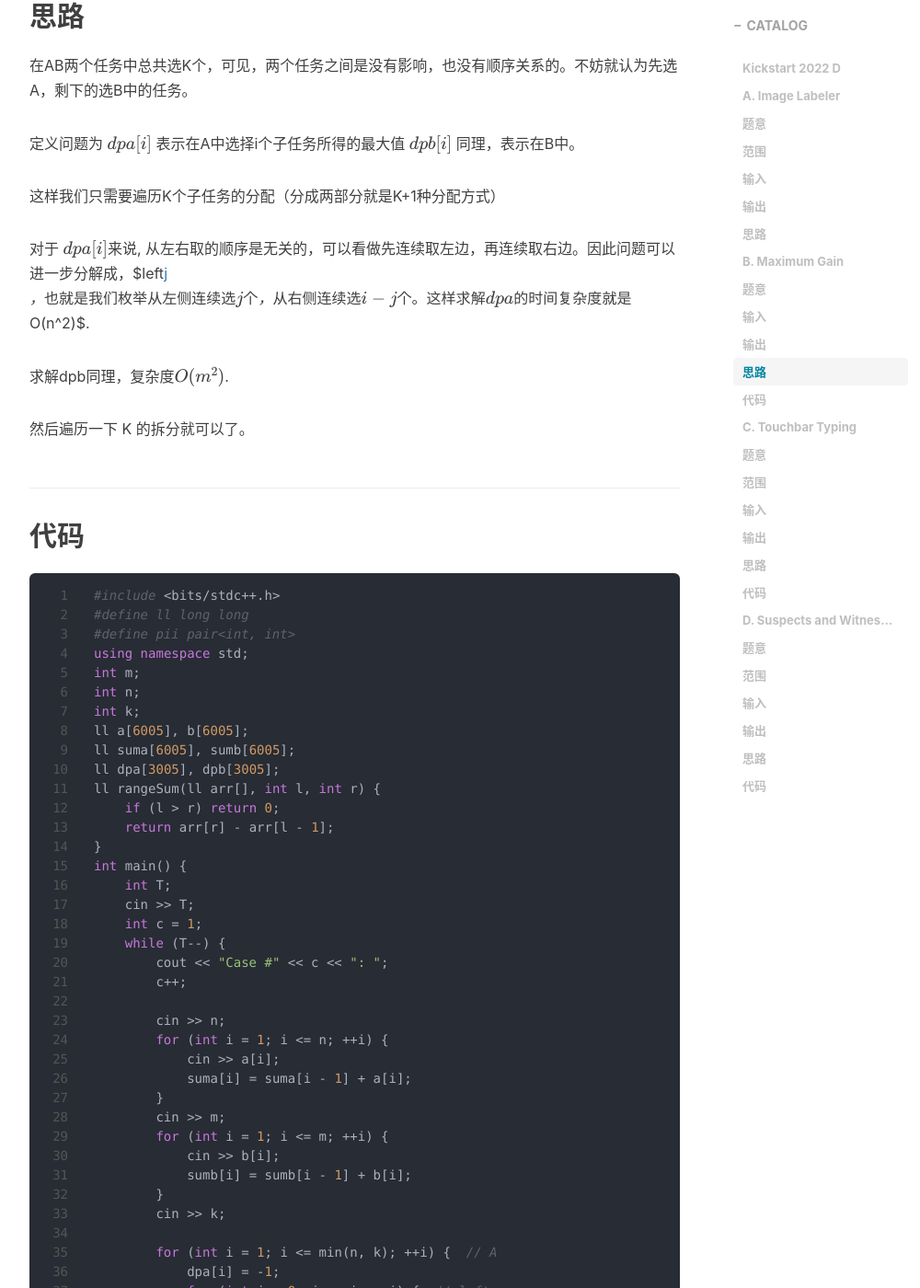
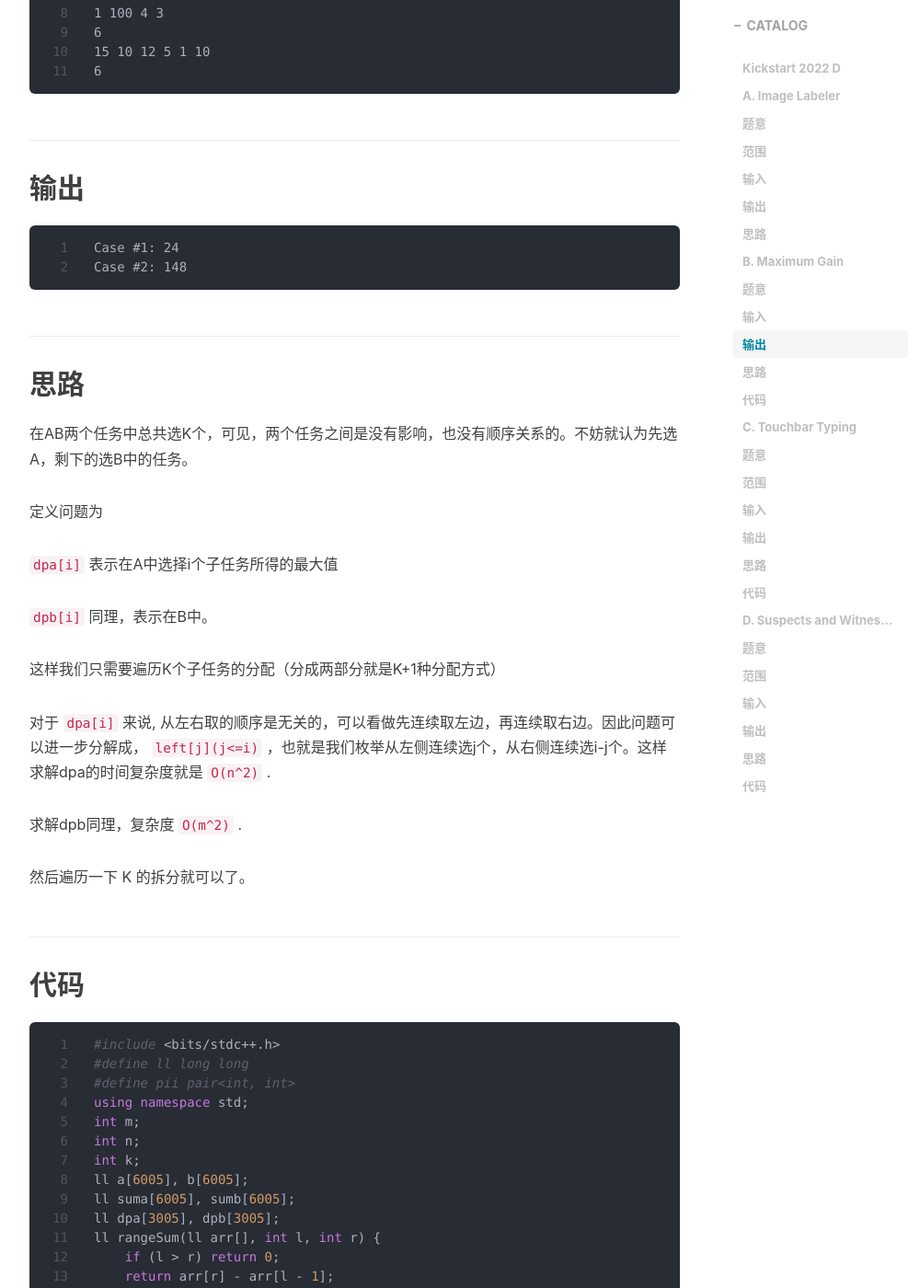
Before and after one commit to Dawn-K/Dawn-K.github.io, a Jekyll site: the page built from _posts/CodeNote/2022-07-10-kickstart2022D.md, in a window 1280 px wide and 1400 px high, scrolled down 4345 px. Shown: the whole window at 92% size, without its empty margins (233-1233 px from the left). Built offline with Jekyll 4.4.1, drawn with Linux system fonts in a browser that asks for light colours; nearby versions of some CDN libraries; formulas are drawn with MathJax 3; comment, search, counter and statistics services are not loaded; some of the changed text lies outside the part shown.

Commit message:
update blog

````diff
--- a/_posts/CodeNote/2022-07-10-kickstart2022D.md
+++ b/_posts/CodeNote/2022-07-10-kickstart2022D.md
@@ -20,11 +20,15 @@ categories: [CodeNote]
 
 ## 范围
 
-$1≤T≤100$
-$1≤N≤1e4.$
-$1≤M≤1e4.$
-$1≤M≤N.$
-$1≤Ai≤1e5$
+ `1≤T≤100`
+
+ `1≤N≤1e4.`
+
+ `1≤M≤1e4.`
+
+ `1≤M≤N.`
+
+ `1≤Ai≤1e5`
 
 ```
 T
@@ -108,11 +109,15 @@ int main() {
 给你两个任务A，B。 每个任务是一个数组，长度分别为n, m。数组每个元素是一个整数，表示子任务的值。做子任务的时候只能选择任意任务中最左侧或者最右侧的未完成的子任务。
 你总共能选择K个子任务。求能做的子任务值的和的最大值。
 
-$1≤T≤100.$
-$1≤N≤6000.$
-$1≤M≤6000.$
-$1≤Ai, Bi≤1e9$
-$1≤K≤N+M.$
+ `1≤T≤100`
+
+ `1≤N≤6000`
+
+ `1≤M≤6000`
+
+ `1≤Ai, Bi≤1e9`
+
+ `1≤K≤N+M`
 
 ```
 T
@@ -151,14 +156,16 @@ Case #2: 148
 在AB两个任务中总共选K个，可见，两个任务之间是没有影响，也没有顺序关系的。不妨就认为先选A，剩下的选B中的任务。
 
 定义问题为
-$dpa[i]$ 表示在A中选择i个子任务所得的最大值
-$dpb[i]$ 同理，表示在B中。
+
+`dpa[i]` 表示在A中选择i个子任务所得的最大值
+
+`dpb[i]` 同理，表示在B中。
 
 这样我们只需要遍历K个子任务的分配（分成两部分就是K+1种分配方式）
 
-对于 $dpa[i]$来说, 从左右取的顺序是无关的，可以看做先连续取左边，再连续取右边。因此问题可以进一步分解成，$left[j](j<=i)$，也就是我们枚举从左侧连续选j个，从右侧连续选i-j个。这样求解dpa的时间复杂度就是$O(n^2)$.
+对于 `dpa[i]` 来说, 从左右取的顺序是无关的，可以看做先连续取左边，再连续取右边。因此问题可以进一步分解成， `left[j](j<=i)` ，也就是我们枚举从左侧连续选j个，从右侧连续选i-j个。这样求解dpa的时间复杂度就是 `O(n^2)` .
 
-求解dpb同理，复杂度$O(m^2)$.
+求解dpb同理，复杂度 `O(m^2)` .
 
 然后遍历一下 K 的拆分就可以了。
 
@@ -244,15 +251,19 @@ int main() {
 
 打字遵循如下规则：打字不需要花时间，只有移动才花时间。开始的第一个字符是不需要时间的（就是可以瞬间移动到要打的第一个字符上）
 
-然后移动的时间是两个字符之间的距离$|j-i|$。求打S所需的最小移动时间。
+然后移动的时间是两个字符之间的距离 `|j-i|` 。求打S所需的最小移动时间。
 
 ## 范围
 
-$1≤T≤100.$
-$1≤Ki≤2500.$
-$1≤Si≤2500.$
-$1≤N≤2500.$
-$1≤M≤2500.$
+ `1≤T≤100.`
+
+ `1≤Ki≤2500.`
+
+ `1≤Si≤2500.`
+
+ `1≤N≤2500.`
+
+ `1≤M≤2500.`
 
 ```
 T
@@ -433,13 +444,19 @@ n个嫌犯，m条供述，每一条格式如下：Ai 说 Bi是无辜的，且保
 
 ## 范围
 
-$1≤T≤100.$
-$2≤N≤105.$
-$1≤M≤105.$
-$1≤Ai≤N$
-$1≤Bi≤N$
-$Ai≠Bi$
-$(Ai, Bi)≠(Aj, Bj)$
+ `1≤T≤100.`
+
+ `2≤N≤105.`
+
+ `1≤M≤105.`
+
+ `1≤Ai≤N`
+
+ `1≤Bi≤N`
+
+ `Ai≠Bi`
+
+ `(Ai, Bi)≠(Aj, Bj)`
 
 小数据 K =  1
 大数据 K <= 20
````
Also changed, not shown: other parts of _posts/CodeNote/2022-07-10-kickstart2022D.md (+1 -4 lines), 3 other files.
